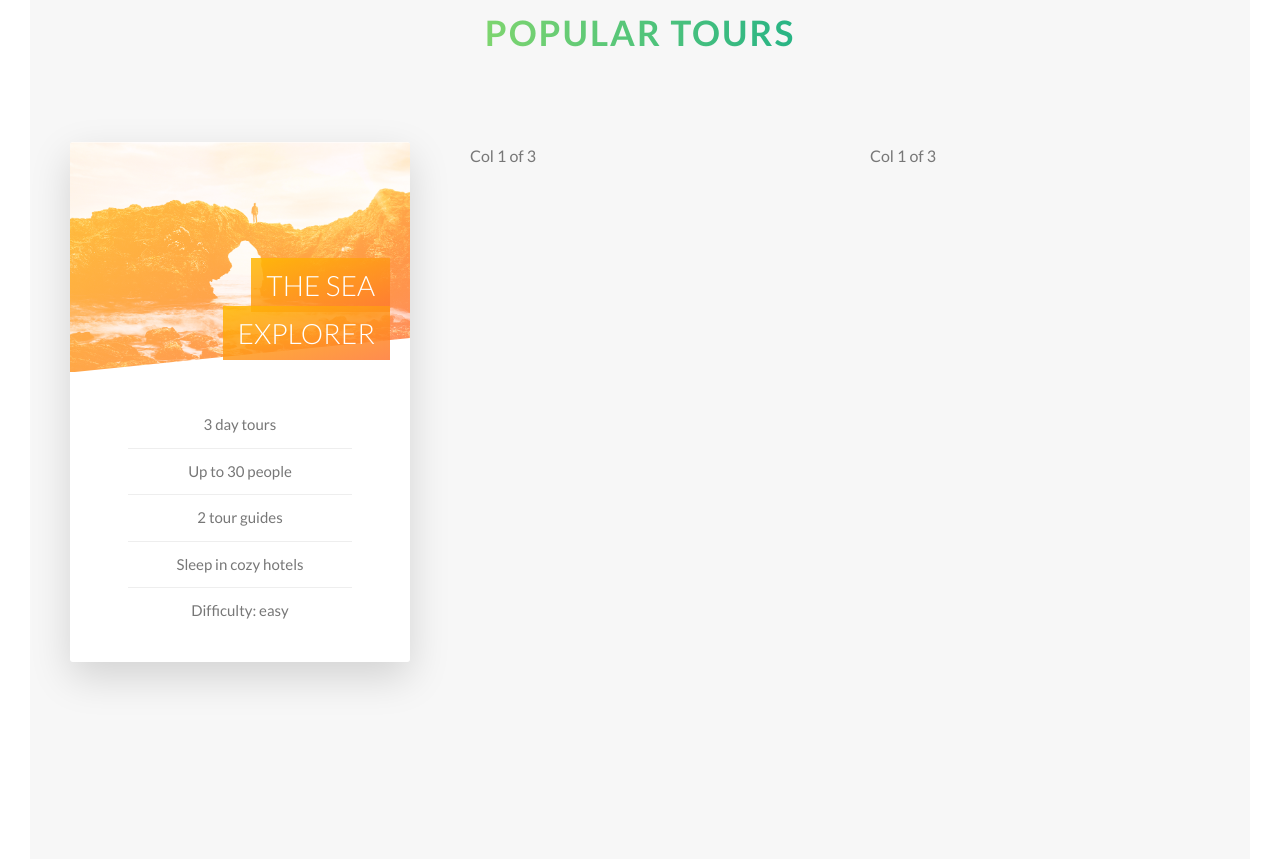
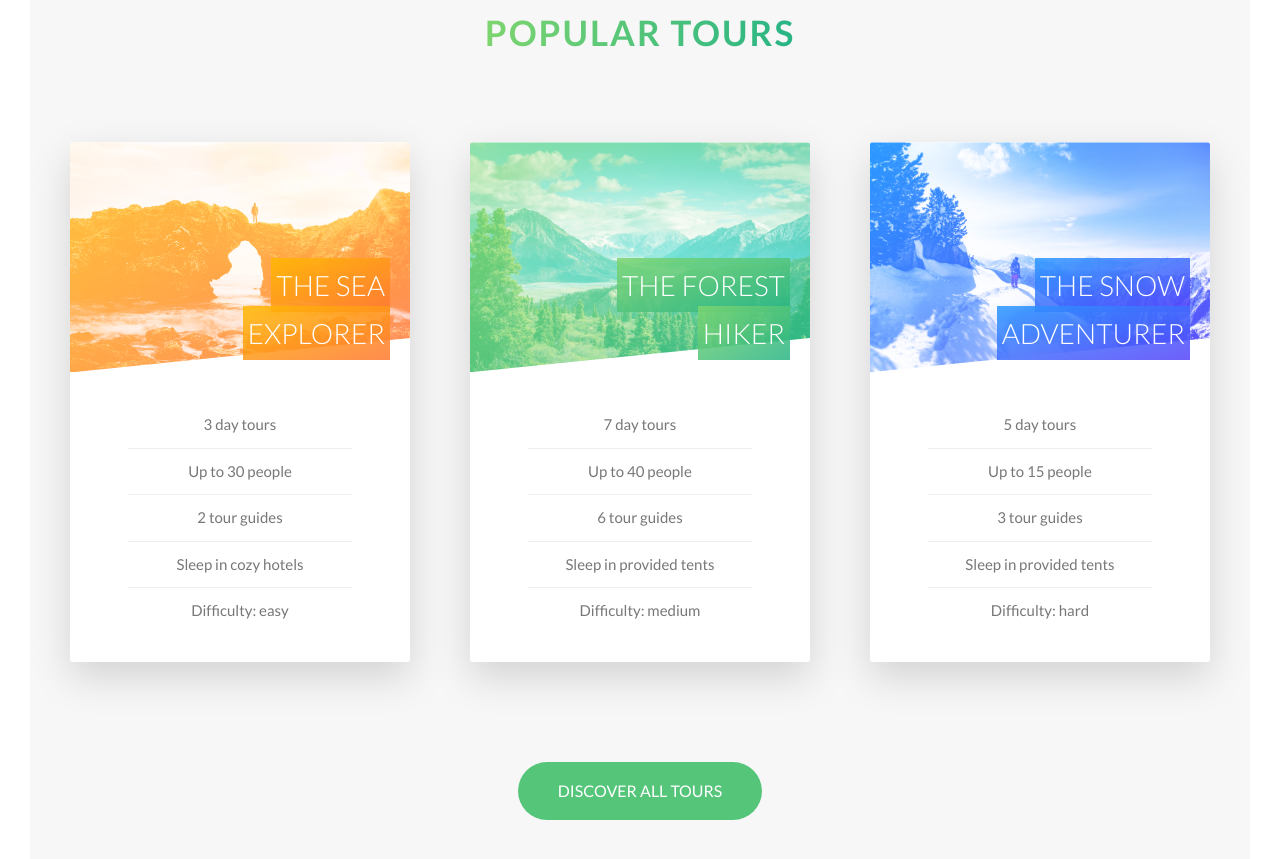
Before and after one commit to danvarga1985/HTML-CSS-FLOAT-DEMO-PROJECT, a website: page index.html in a window 1280 px wide. Shown: the part 2385-3244 px from the top of the page. Drawn offline with Linux system fonts and the light colour scheme.

Commit message:
Features section - finish

```diff
--- a/index.html
+++ b/index.html
@@ -155,13 +155,83 @@
                         </div>
                     </div>
                 </div>
+
                 <div class="col-1-of-3">
-                    Col 1 of 3
+                    <div class="card">
+
+                        <div class="card__side card__side--front">
+                            <div class="card__picture card__picture--2">
+                                &nbsp;
+                            </div>
+                            <h4 class="card__heading">
+                                <span class="card__heading-span card__heading-span--2">
+                                    The Forest Hiker
+                                </span>
+                            </h4>
+                            <div class="card__details">
+                                <ul>
+                                    <li>7 day tours</li>
+                                    <li>Up to 40 people</li>
+                                    <li>6 tour guides</li>
+                                    <li> Sleep in provided tents</li>
+                                    <li>Difficulty: medium</li>
+                                </ul>
+                            </div>
+                        </div>
+
+                        <div class="card__side card__side--back card__side--back-2">
+                            <div class="card__cta">
+                                <div class="card__price-box">
+                                    <p class="card__price-only">Only</p>
+                                    <p class="card__price-value">$497</p>
+                                </div>
+                                <a href="#" class="btn btn--white">Book now!</a>
+                            </div>
+                        </div>
+                    </div>
                 </div>
+
                 <div class="col-1-of-3">
-                    Col 1 of 3
+                    <div class="card">
+
+                        <div class="card__side card__side--front">
+                            <div class="card__picture card__picture--3">
+                                &nbsp;
+                            </div>
+                            <h4 class="card__heading">
+                                <span class="card__heading-span card__heading-span--3">
+                                    The Snow Adventurer
+                                </span>
+                            </h4>
+                            <div class="card__details">
+                                <ul>
+                                    <li>5 day tours</li>
+                                    <li>Up to 15 people</li>
+                                    <li>3 tour guides</li>
+                                    <li> Sleep in provided tents</li>
+                                    <li>Difficulty: hard</li>
+                                </ul>
+                            </div>
+                        </div>
+
+                        <div class="card__side card__side--back card__side--back-3">
+                            <div class="card__cta">
+                                <div class="card__price-box">
+                                    <p class="card__price-only">Only</p>
+                                    <p class="card__price-value">$897</p>
+                                </div>
+                                <a href="#" class="btn btn--white">Book now!</a>
+                            </div>
+                        </div>
+                    </div>
                 </div>
+
             </div>
+
+            <div class="u-center-text u-margin-top-huge">
+                <a href="#" class="btn btn--green">Discover all tours</a>
+            </div>
+
         </section>
     </main>
 
--- a/sass/base/_utilities.scss
+++ b/sass/base/_utilities.scss
@@ -13,3 +13,11 @@
 .u-margin-bottom-big {
     margin-bottom: 8rem;
 }
+
+.u-margin-top-big {
+    margin-top: 8rem;
+}
+
+.u-margin-top-huge {
+    margin-top: 10rem;
+}
--- a/sass/components/_button.scss
+++ b/sass/components/_button.scss
@@ -38,6 +38,15 @@
 
         &::after {
             background-color: $color-white;
+        }
+    }
+
+    &--green {
+        background-color: $color-primary;
+        color: $color-white;
+
+        &::after {
+            background-color: $color-primary;
         }
     }
 
--- a/sass/components/_card.scss
+++ b/sass/components/_card.scss
@@ -34,6 +34,22 @@
                     $color-secondary-dark
                 );
             }
+
+            &-2 {
+                background-image: linear-gradient(
+                    to right bottom,
+                    $color-primary-light,
+                    $color-primary-dark
+                );
+            }
+
+            &-3 {
+                background-image: linear-gradient(
+                    to right bottom,
+                    $color-tertiary-light,
+                    $color-tertiary-dark
+                );
+            }
         }
     }
 
@@ -46,7 +62,7 @@
         transform: rotateY(0);
     }
 
-    // FRONT SIDE STYLING
+    // FRONT-SIDE STYLING
     &__picture {
         background-size: cover;
         height: 23rem;
@@ -67,12 +83,26 @@
         }
 
         &--2 {
+            height: 23rem;
+            background-blend-mode: screen;
             // Consider that the path will be relative to the "css" folder, not the scss.
-            background-image: url(../img/nat-5.jpg);
+            background-image: linear-gradient(
+                    to right bottom,
+                    $color-primary-light,
+                    $color-primary-dark
+                ),
+                url(../img/nat-6.jpg);
         }
         &--3 {
+            height: 23rem;
+            background-blend-mode: screen;
             // Consider that the path will be relative to the "css" folder, not the scss.
-            background-image: url(../img/nat-5.jpg);
+            background-image: linear-gradient(
+                    to right bottom,
+                    $color-tertiary-light,
+                    $color-tertiary-dark
+                ),
+                url(../img/nat-7.jpg);
         }
     }
 
@@ -89,7 +119,7 @@
     }
 
     &__heading-span {
-        padding: 1rem 1.5rem;
+        padding: 1rem .5rem;
         box-decoration-break: clone;
 
         &--1 {
@@ -97,6 +127,22 @@
                 to right bottom,
                 rgba($color-secondary-light, 0.85),
                 rgba($color-secondary-dark, 0.85)
+            );
+        }
+
+        &--2 {
+            background-image: linear-gradient(
+                to right bottom,
+                rgba($color-primary-light, 0.85),
+                rgba($color-primary-dark, 0.85)
+            );
+        }
+
+        &--3 {
+            background-image: linear-gradient(
+                to right bottom,
+                rgba($color-tertiary-light, 0.85),
+                rgba($color-tertiary-dark, 0.85)
             );
         }
     }
@@ -122,7 +168,7 @@
         }
     }
 
-    // FRONT SIDE STYLING
+    // BACK-SIDE STYLING
     &__cta {
         position: absolute;
         top: 50%;
--- a/sass/pages/_home.scss
+++ b/sass/pages/_home.scss
@@ -25,6 +25,7 @@
 
 .section-tours {
     background-color: $color-grey-light-1;
-    padding: 25rem 0 50rem 0;
+    padding: 25rem 0 15rem 0;
     margin-top: -10rem;
+
 }
```
Also changed, not shown: css/style.css, 1 other file.
